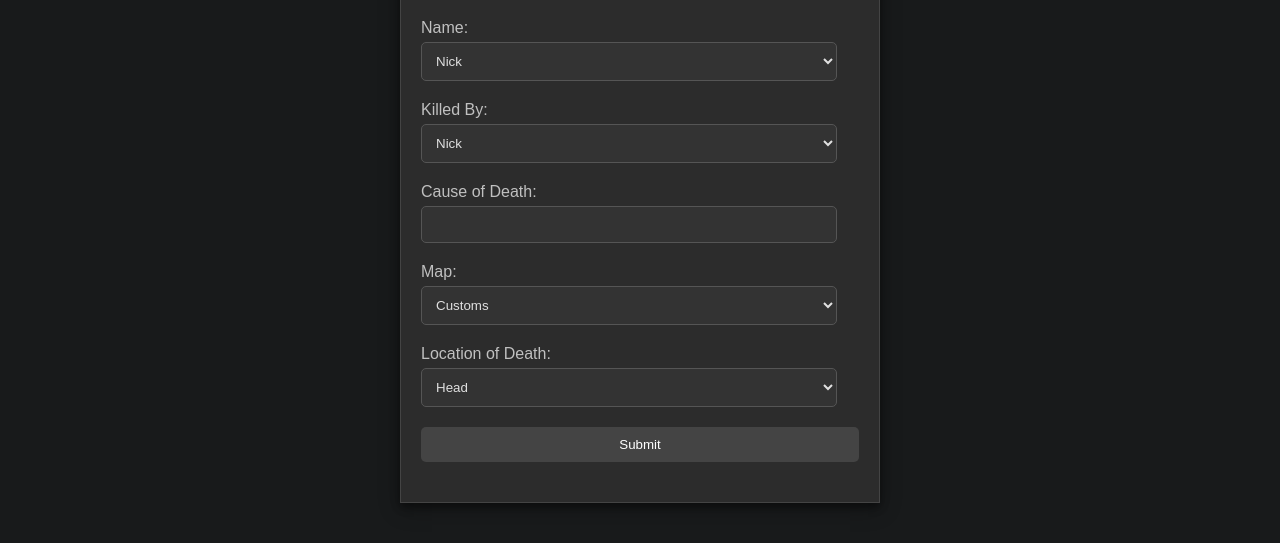
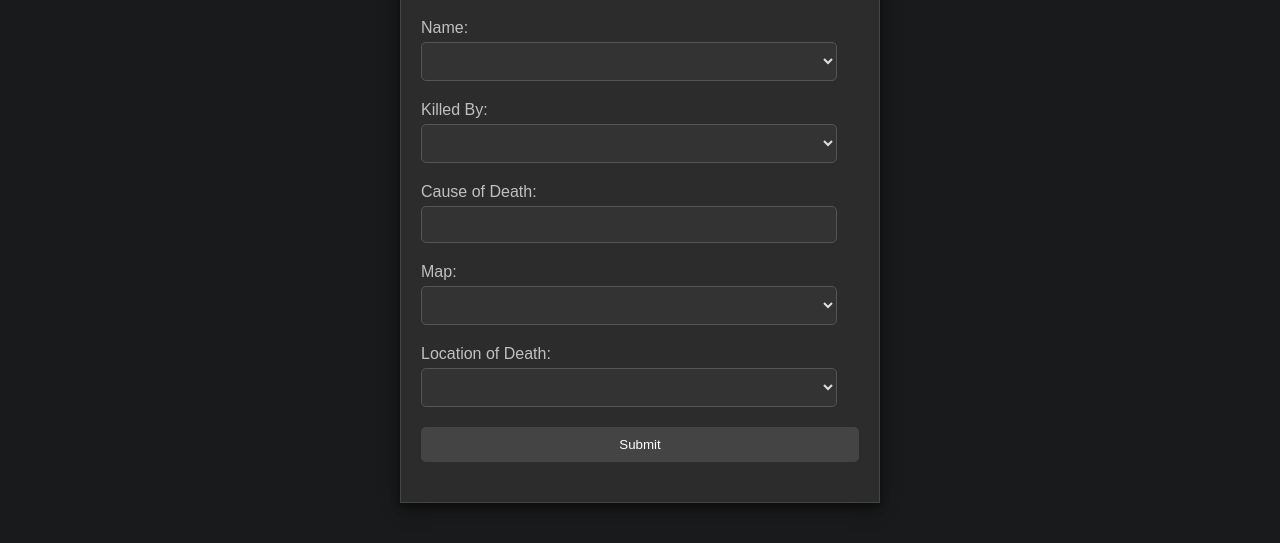
Before and after one commit to chochey/TARKOV_TEAM_KILL, a website: page index.html in a window 1280 px wide. Both pictures are taken after a click on the button "Report Team Kill". Shown: the part 175-718 px from the top of the page. Drawn offline with Linux system fonts and the light colour scheme.

Commit message:
Update index.html

```diff
--- a/index.html
+++ b/index.html
@@ -16,6 +16,7 @@
           <label for="name">Name:</label>
           <select id="name" name="name" required>
             <!-- Replace with the desired names -->
+            <option value="Map1"></option>
             <option value="Player1">Nick</option>
             <option value="Player2">Kyle</option>
             <option value="Player2">Dan</option>
@@ -26,6 +27,7 @@
           <label for="killer">Killed By:</label>
           <select id="killer" name="killer" required>
             <!-- Replace with the desired killers -->
+            <option value="Map1"></option>
             <option value="Player1">Nick</option>
             <option value="Player2">Kyle</option>
             <option value="Player2">Dan</option>
@@ -39,6 +41,7 @@
           <label for="map">Map:</label>
           <select id="map" name="map_name" required>
             <!-- Replace with the desired maps -->
+            <option value="Map1"></option>
             <option value="Map1">Customs</option>
             <option value="Map2">Reserve</option>
             <option value="Map2">Interchange</option>
@@ -53,6 +56,7 @@
           <label for="location">Location of Death:</label>
           <select id="location" name="death_location" required>
             <!-- Replace with the desired locations -->
+            <option value="Map1"></option>
             <option value="Location1">Head</option>
             <option value="Location2">Thorax</option>
             <option value="Location2">Arm</option>
```
